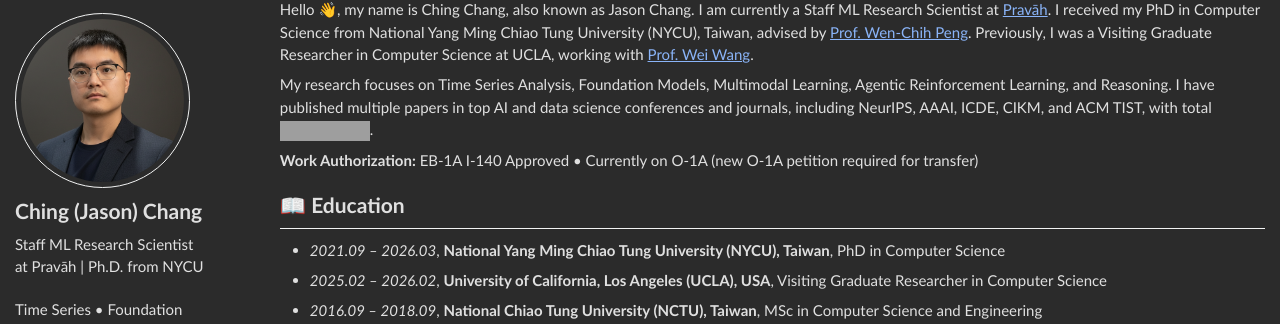
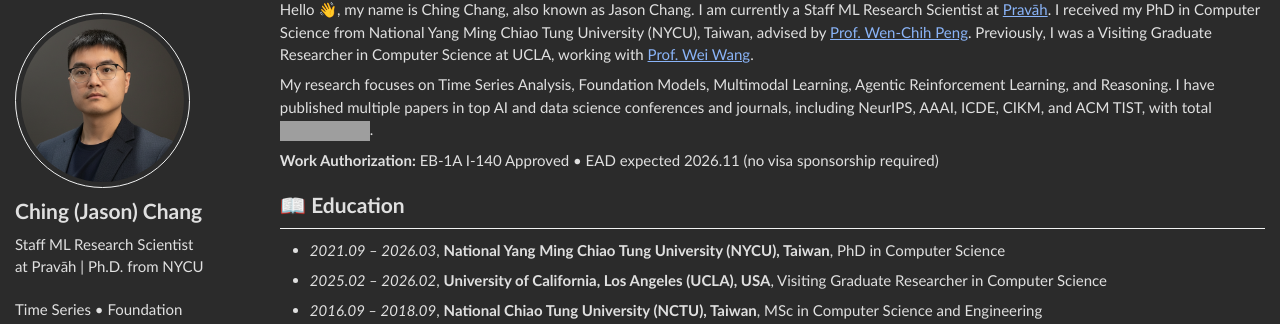
Before and after one commit to blacksnail789521/blacksnail789521.github.io, a Jekyll site: the page built from _pages/about.md, in a window 1280 px wide and 900 px high. Shown: the part 78-402 px from the top of the window. Built offline with Jekyll 4.4.1, drawn with Linux system fonts in a browser that asks for light colours; grey boxes are pictures that could not be loaded.

Commit message:
Work auth: EAD expected 2026.11, no sponsorship required; republish resume
Co-Authored-By: Claude Fable 5 <noreply@anthropic.com>

```diff
--- a/_pages/about.md
+++ b/_pages/about.md
@@ -22,7 +22,7 @@ Hello 👋, my name is Ching Chang, also known as Jason Chang. I am currently a
 My research focuses on Time Series Analysis, Foundation Models, Multimodal Learning, Agentic Reinforcement Learning, and Reasoning. I have published multiple papers in top AI and data science conferences and journals, including NeurIPS, AAAI, ICDE, CIKM, and ACM TIST, with total
 <a href='https://scholar.google.com/citations?user=OXCVj48AAAAJ'><img src="https://img.shields.io/endpoint?url={{ url | url_encode }}&logo=Google%20Scholar&labelColor=f6f6f6&color=9cf&style=flat&label=google citations"></a>.
 
-**Work Authorization:** EB-1A I-140 Approved • Currently on O-1A (new O-1A petition required for transfer)
+**Work Authorization:** EB-1A I-140 Approved • EAD expected 2026.11 (no visa sponsorship required)
 
 
 # 📖 Education
```
Also changed, not shown: 1 other file.
